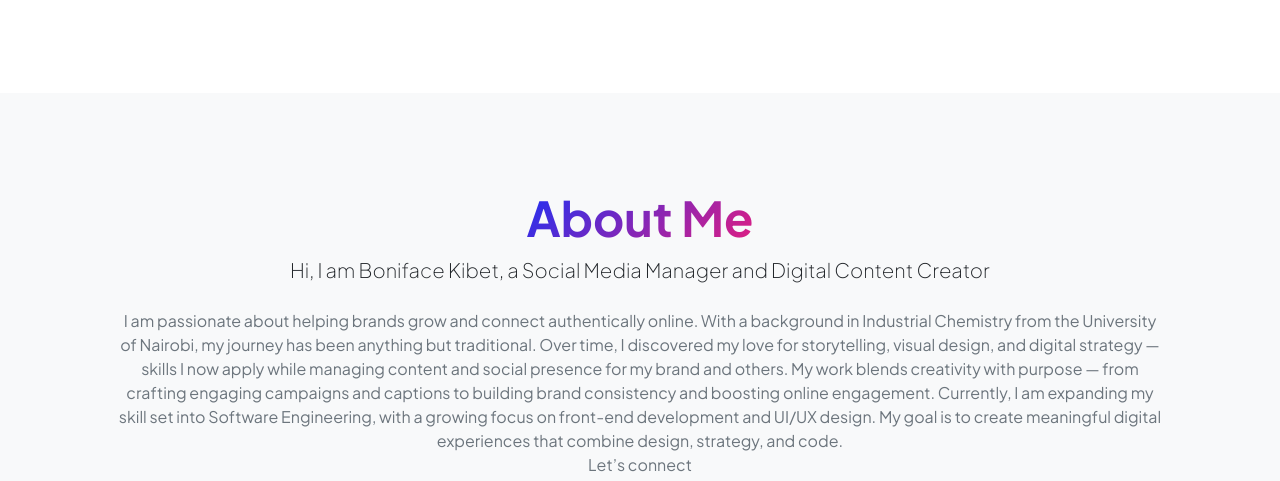
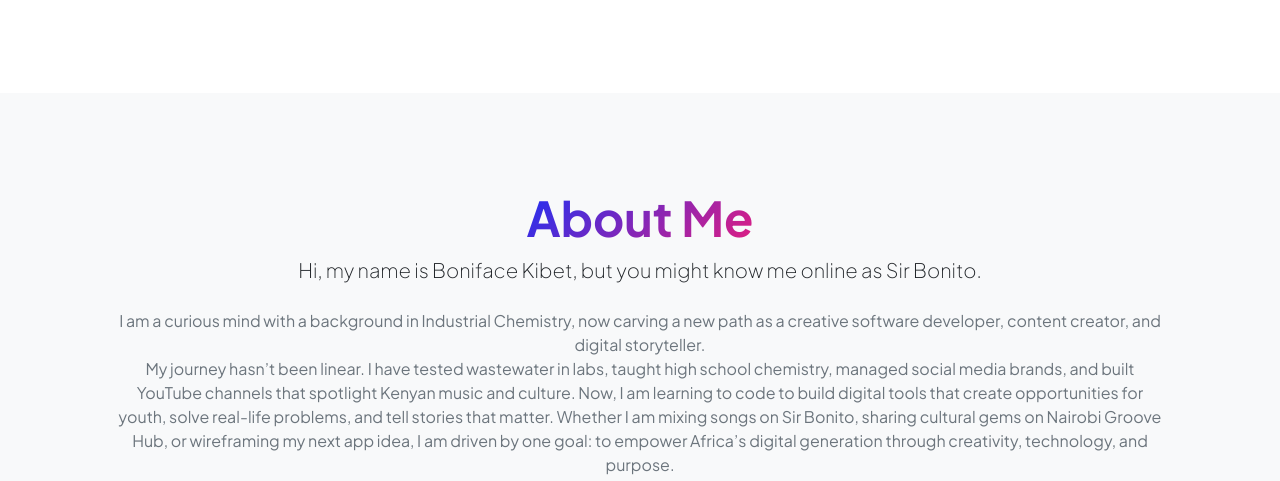
Before and after one commit to SirBonito/kibetbonnie, a plain HTML site: page index.html in a window 1280 px wide. Shown: the part 972-1453 px from the top of the page. Drawn offline with nearby package versions, Linux system fonts and the light colour scheme.

Commit message:
Update index.html

```diff
--- a/index.html
+++ b/index.html
@@ -182,8 +182,13 @@
                         <div class="col-xxl-8">
                             <div class="text-center my-5">
                                 <h2 class="display-5 fw-bolder"><span class="text-gradient d-inline">About Me</span></h2>
-                                <p class="lead fw-light mb-4">Hi, I am Boniface Kibet, a Social Media Manager and Digital Content Creator</p>
-                                <p class="text-muted"> I am passionate about helping brands grow and connect authentically online. With a background in Industrial Chemistry from the University of Nairobi, my journey has been anything but traditional. Over time, I discovered my love for storytelling, visual design, and digital strategy — skills I now apply while managing content and social presence for my brand and others. My work blends creativity with purpose — from crafting engaging campaigns and captions to building brand consistency and boosting online engagement. Currently, I am expanding my skill set into Software Engineering, with a growing focus on front-end development and UI/UX design. My goal is to create meaningful digital experiences that combine design, strategy, and code.<br>Let’s connect </p>
+                                <p class="lead fw-light mb-4">Hi, my name is Boniface Kibet, but you might know me online as Sir Bonito.</p>
+                                <p class="text-muted"> I am a curious mind with a background in Industrial Chemistry, now carving a new path as a creative software developer, content creator, and digital storyteller.<br>
+                                                        My journey hasn’t been linear. I have tested wastewater in labs, taught high school chemistry, managed social media brands, and built YouTube channels that spotlight Kenyan music and culture. Now, I am learning to code to build digital tools that create opportunities for youth, solve real-life problems, and tell stories that matter.
+                                                        Whether I am mixing songs on Sir Bonito, sharing cultural gems on Nairobi Groove Hub, or wireframing my next app idea, I am driven by one goal: to empower Africa’s digital generation through creativity, technology, and purpose.<br>
+                                                        Lab-tested. Beat-approved. Code-powered.<br>
+                                                        Let’s build something meaningful, and maybe vibe to a mix while we’re at it.
+                                </p>
                                 <div class="d-flex justify-content-center fs-2 gap-4">
                                     <a class="text-gradient" href="https://x.com/sir_bonito"><i class="bi bi-twitter"></i></a>
                                     <a class="text-gradient" href="https://www.linkedin.com/in/bonifacekibet/"><i class="bi bi-linkedin"></i></a>
```
